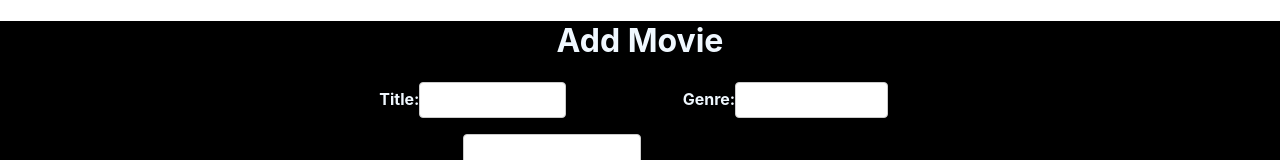
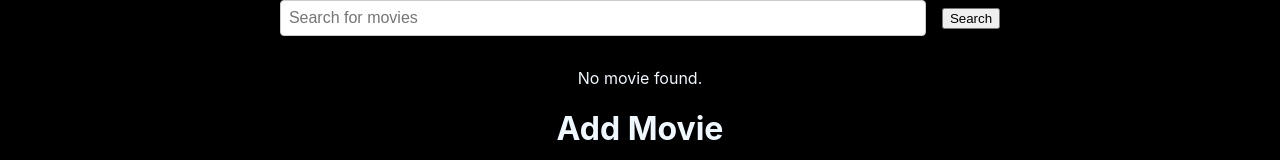
Before and after one commit to Pychangeric/cinesphere, a React (Create React App) app in the folder cinesphere/: page / in a window 1280 px wide. Shown: the top 160 px of the page. Built offline with nearby package versions, Linux system fonts and the light colour scheme; data requests are answered from the project's data file.

Commit message:
completed search

```diff
--- a/cinesphere/package.json
+++ b/cinesphere/package.json
@@ -9,6 +9,7 @@
     "axios": "^1.4.0",
     "react": "^18.2.0",
     "react-dom": "^18.2.0",
+    "react-router-dom": "^6.11.1",
     "react-scripts": "5.0.1",
     "web-vitals": "^2.1.4"
   },
--- a/cinesphere/src/App.js
+++ b/cinesphere/src/App.js
@@ -3,6 +3,9 @@ import Home from './components/Home';
 import Add from './components/Add';
 import Sidebar from './components/Sidebar';
 import Downloads from './components/Downloads';
+import Navbar from './Navbar';
+//import SearchResults from './SearchResults';
+
 
 
 
@@ -10,6 +13,8 @@ import Downloads from './components/Downloads';
 function App() {
   return (
     <div className="App">
+
+     <Navbar />
 
       <Add/>
       <Home/>
--- /dev/null
+++ b/cinesphere/src/Navbar.js
@@ -0,0 +1,43 @@
+import React, { useState } from 'react';
+
+function Navbar() {
+  const [searchQuery, setSearchQuery] = useState('');
+  const [movie, setMovie] = useState(null);
+
+  const handleSearch = () => {
+    fetch(`http://localhost:3000/movies?title=${searchQuery}`)
+      .then(response => response.json())
+      .then(data => {
+        if (data.length > 0) {
+          setMovie(data[0]);
+        } else {
+          setMovie(null);
+        }
+      })
+      .catch(error => console.error(error));
+  };
+
+  return (
+    <nav>
+      <div className="search-bar">
+        <input
+          type="text"
+          placeholder="Search for movies"
+          value={searchQuery}
+          onChange={(event) => setSearchQuery(event.target.value)}
+        />
+        <button onClick={handleSearch}>Search</button>
+      </div>
+      {movie ? (
+        <div className="movie">
+          <h2>{movie.title}</h2>
+          <img src={movie.image} alt={movie.title} />
+        </div>
+      ) : (
+        <p>No movie found.</p>
+      )}
+    </nav>
+  );
+}
+
+export default Navbar;
```
Also changed, not shown: 1 other file (tests, documents, lock files or other folders).
